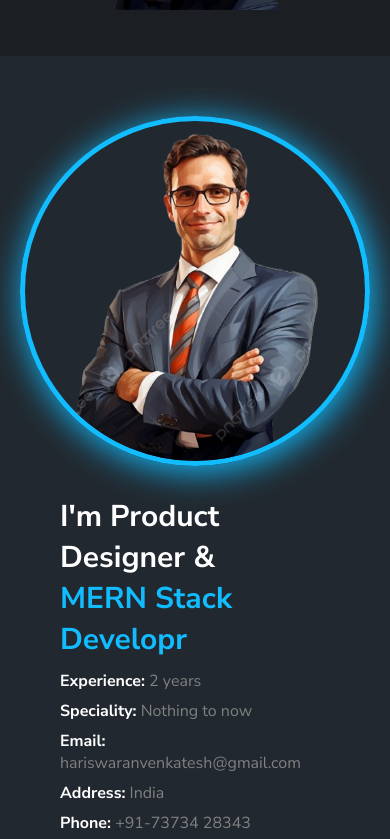
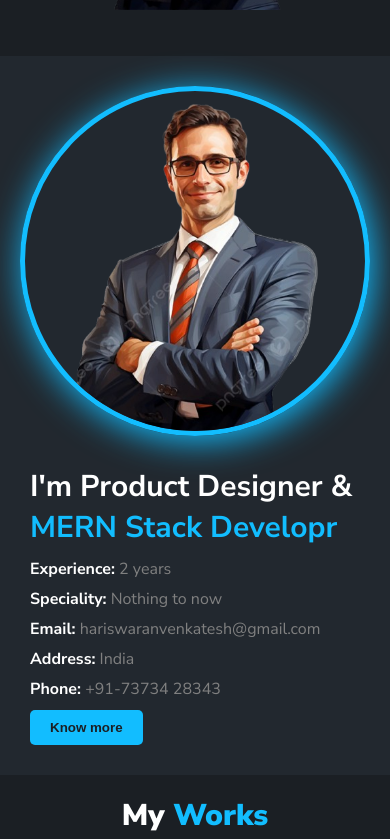
Before and after one commit to hariswara/hari-portfolio-simple-work, a plain HTML site: page assets/index.html in a window 390 px wide. Shown: the part 872-1711 px from the top of the page. Drawn offline with Linux system fonts and the light colour scheme; a web font is replaced by a local one.

Commit message:
final touch

```diff
--- a/assets/css/style.css
+++ b/assets/css/style.css
@@ -338,10 +338,13 @@ footer a {
   /* About section */
   section.about-section {
     flex-direction: column;
+    padding: 30px;
   }
   .about-section-desc {
     margin-left: 0;
     margin-top: 30px;
+    width: 100%;
+    max-width: unset;
   }
   /* work section */
   .footer-section {
```
